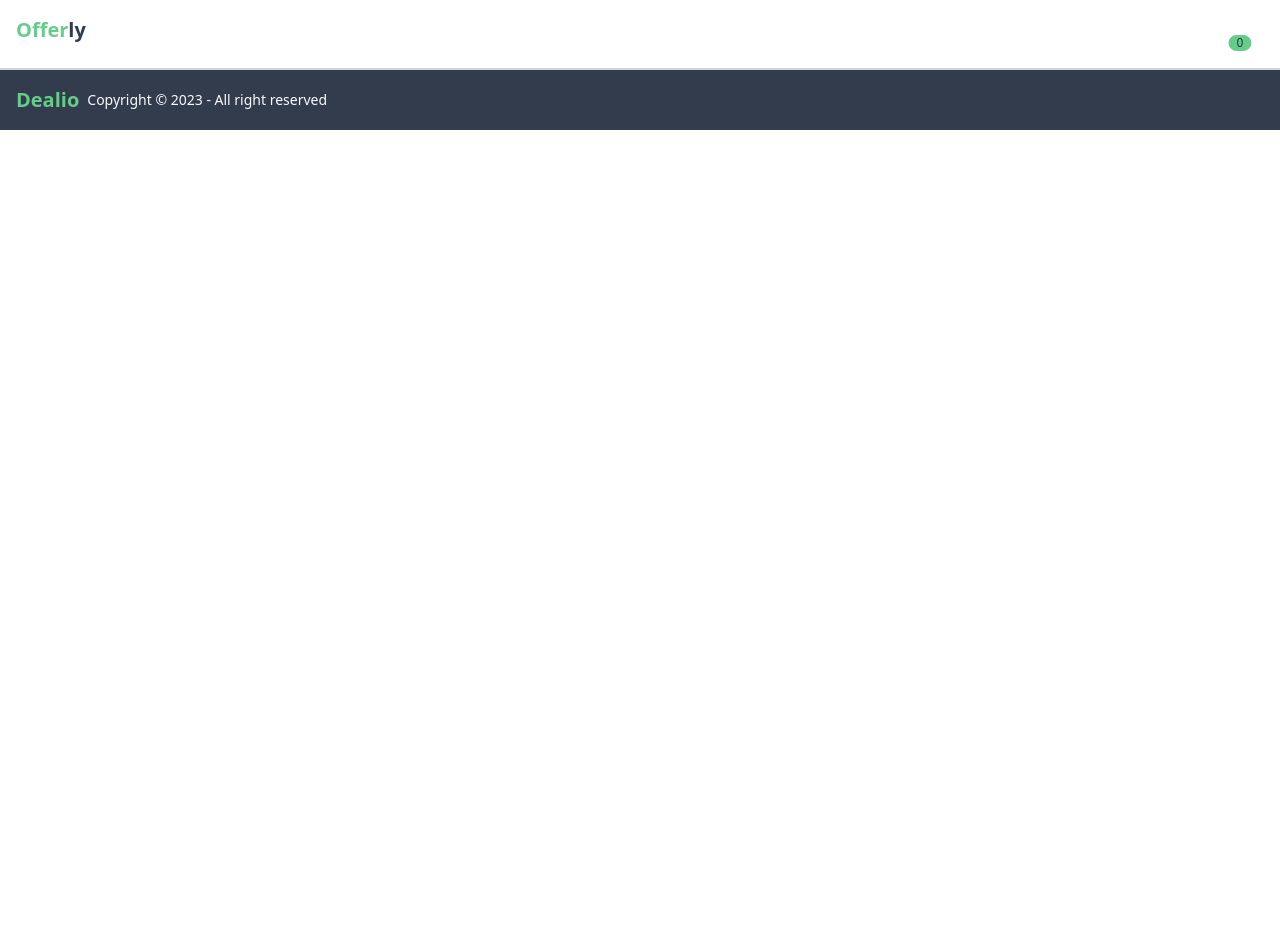
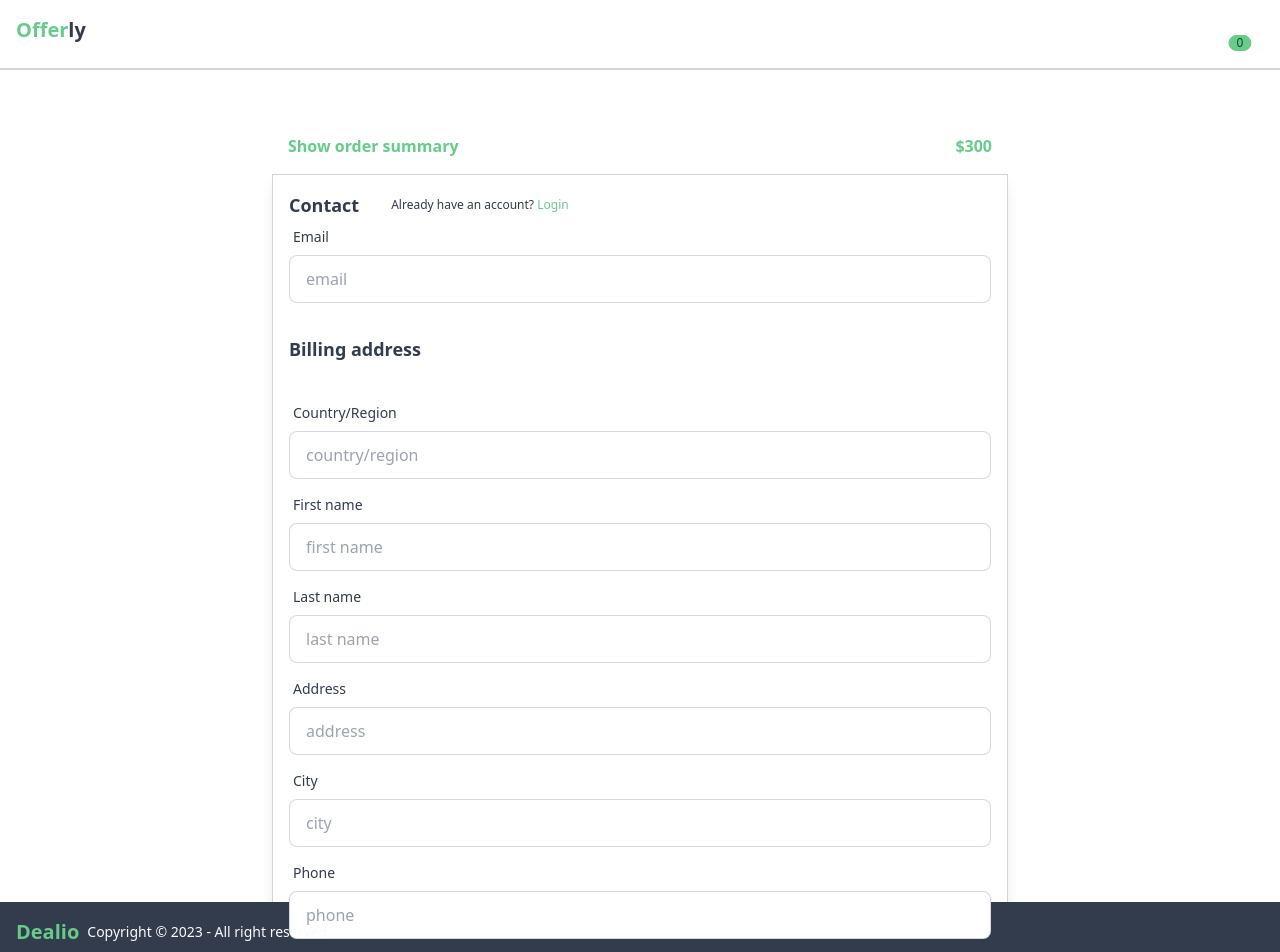
Before and after one commit to pmugasa/dealio-frontend, a React (Vite) app: page /checkout in a window 1280 px wide. Shown: the top 952 px of the page. Before the commit the page ends 800 px from the top, so only its background shows below. Built offline with nearby package versions, Linux system fonts and the light colour scheme.

Commit message:
added the checkout page that links to the payment page

```diff
--- a/src/App.jsx
+++ b/src/App.jsx
@@ -8,7 +8,7 @@ import Footer from "./components/Footer";
 import Login from "./pages/Login";
 import Signup from "./pages/Signup";
 import Account from "./pages/Account";
-import Drawer from "./components/Drawer";
+import Checkout from "./pages/Checkout";
 
 function App() {
   const [deals, setDeals] = useState(data.deals);
@@ -45,6 +45,7 @@ function App() {
             <Route path="/login" element={<Login />} />
             <Route path="/signup" element={<Signup />} />
             <Route path="/account" element={<Account />} />
+            <Route path="/checkout" element={<Checkout cart={cart} />} />
           </Routes>
         </div>
         <Footer />
--- a/src/components/Dropdown.jsx
+++ b/src/components/Dropdown.jsx
@@ -1,3 +1,4 @@
+import { Link } from "react-router-dom";
 function Dropdown({ handleContainerLeave, cart, setCart }) {
   function removeItem(id) {
     const updatedCart = cart.filter((item) => item.id !== id);
@@ -13,6 +14,8 @@ function Dropdown({ handleContainerLeave, cart, setCart }) {
     });
     setCart(updatedCart);
   }
+
+  //decreasing the number of items per deal
   function decreaseQuantity(id) {
     const updatedCart = cart.map((item) => {
       if (item.id === id) {
@@ -64,7 +67,12 @@ function Dropdown({ handleContainerLeave, cart, setCart }) {
                   </div>
                 </div>
                 <div className="mx-auto font-semibold flex items-center space-x-2">
-                  <button onClick={() => decreaseQuantity(item.id)}>-</button>
+                  <button
+                    onClick={() => decreaseQuantity(item.id)}
+                    disabled={item.quantity === 1 ? true : false}
+                  >
+                    -
+                  </button>
                   <p>{item.quantity}</p>
                   <button onClick={() => increaseQuantity(item.id)}>+</button>
                 </div>
@@ -80,9 +88,12 @@ function Dropdown({ handleContainerLeave, cart, setCart }) {
           <p className="">${subTotal}</p>
         </div>
 
-        <button className="px-4 py-2 mt-4 text-sm font-bold bg-primary rounded-md">
+        <Link
+          to="/checkout"
+          className="px-4 py-2 mt-4 text-sm font-bold bg-primary rounded-md text-center hover:bg-green-500 hover:text-white"
+        >
           Proceed to checkout
-        </button>
+        </Link>
       </div>
     </>
   );
--- a/src/components/Navbar.jsx
+++ b/src/components/Navbar.jsx
@@ -21,7 +21,6 @@ function Navbar({ cart, setCart }) {
   }
 
   const itemsInCart = totalItemsInCart(cart);
-  console.log(cart);
 
   return (
     <>
--- /dev/null
+++ b/src/pages/Checkout.jsx
@@ -0,0 +1,153 @@
+import { useState } from "react";
+
+function Checkout({ cart }) {
+  const [billingInfo, setBillingInfo] = useState({
+    email: "",
+    country: "",
+    firstName: "",
+    lastName: "",
+    address: "",
+    city: "",
+    phone: "",
+  });
+
+  //input changes
+  function handleChange(e) {
+    setBillingInfo((prevInfo) => ({
+      ...prevInfo,
+      [e.target.name]: e.target.value,
+    }));
+  }
+
+  //submitting form
+  function handleSubmit(e) {
+    e.preventDefault();
+    console.log(billingInfo);
+    setBillingInfo((prevInfo) => ({
+      ...prevInfo,
+      [e.target.name]: "",
+    }));
+  }
+
+  return (
+    <>
+      <main className="mt-8  p-4 max-w-screen-lg  mx-auto md:max-w-screen-md md:max-h-screen md:mx-auto sm:max-w-screen-sm sm:mx-auto ">
+        <div className="flex font-bold text-primary p-4">
+          <div className="">Show order summary</div>
+          <p className="ml-auto ">$300</p>
+        </div>
+        <form
+          className="border border-gray-300 shadow-lg w-full p-4"
+          onSubmit={handleSubmit}
+        >
+          <div className="flex space-x-8 items-center">
+            <p className="font-bold text-lg">Contact</p>
+
+            <p className="text-xs">
+              Already have an account?{" "}
+              <span className="text-primary hover:underline cursor-pointer">
+                Login
+              </span>
+            </p>
+          </div>
+          <div>
+            <label className="label">
+              <span className="label-text">Email</span>
+            </label>
+            <input
+              type="email"
+              placeholder="email"
+              name="email"
+              onChange={handleChange}
+              className="input input-bordered w-full"
+            />
+          </div>
+          <p className="font-bold text-lg my-8">Billing address</p>
+          <div className="my-2">
+            <label className="label">
+              <span className="label-text">Country/Region</span>
+            </label>
+            <input
+              type="text"
+              placeholder="country/region"
+              name="country"
+              onChange={handleChange}
+              className="input input-bordered w-full"
+            />
+          </div>
+
+          <div className="my-2">
+            <label className="label">
+              <span className="label-text">First name</span>
+            </label>
+            <input
+              type="text"
+              name="firstName"
+              onChange={handleChange}
+              placeholder="first name"
+              className="input input-bordered w-full"
+            />
+          </div>
+
+          <div className="my-2">
+            <label className="label">
+              <span className="label-text">Last name</span>
+            </label>
+            <input
+              type="text"
+              name="lastName"
+              onChange={handleChange}
+              placeholder="last name"
+              className="input input-bordered w-full"
+            />
+          </div>
+          <div className="my-2">
+            <label className="label">
+              <span className="label-text">Address</span>
+            </label>
+            <input
+              type="text"
+              name="address"
+              onChange={handleChange}
+              placeholder="address"
+              className="input input-bordered w-full"
+            />
+          </div>
+          <div className="my-2">
+            <label className="label">
+              <span className="label-text">City</span>
+            </label>
+            <input
+              type="text"
+              name="city"
+              onChange={handleChange}
+              placeholder="city"
+              className="input input-bordered w-full"
+            />
+          </div>
+
+          <div className="my-2">
+            <label className="label">
+              <span className="label-text">Phone</span>
+            </label>
+            <input
+              type="text"
+              name="phone"
+              onChange={handleChange}
+              placeholder="phone"
+              className="input input-bordered w-full"
+            />
+          </div>
+          <button
+            type="submit"
+            className=" w-full py-2 rounded-md mt-4 font-semibold bg-primary hover:text-white hover:bg-green-400"
+          >
+            Continue to payment
+          </button>
+        </form>
+      </main>
+    </>
+  );
+}
+
+export default Checkout;
--- a/src/pages/DealDetail.jsx
+++ b/src/pages/DealDetail.jsx
@@ -18,10 +18,14 @@ function DealDetail({ deals, cart, setCart, wishlist, setWishlist }) {
     if (existingItem) {
       return [
         ...cart,
-        { ...existingItem, quantity: (existingItem.quantity += 1) },
+        {
+          ...existingItem,
+          quantity: (existingItem.quantity += 1),
+        },
       ];
     } else {
       setCart([...cart, deal]);
+      alert("Item added successfully 😃");
     }
   }
 
--- a/src/pages/Login.jsx
+++ b/src/pages/Login.jsx
@@ -31,9 +31,9 @@ function Login() {
                     placeholder="email"
                     className="input input-bordered"
                     value={email}
-                    onChange={(e) => setEmail(e.target.value)}
                   />
                 </div>
+
                 <div className="form-control">
                   <label className="label">
                     <span className="label-text">Password</span>
```
